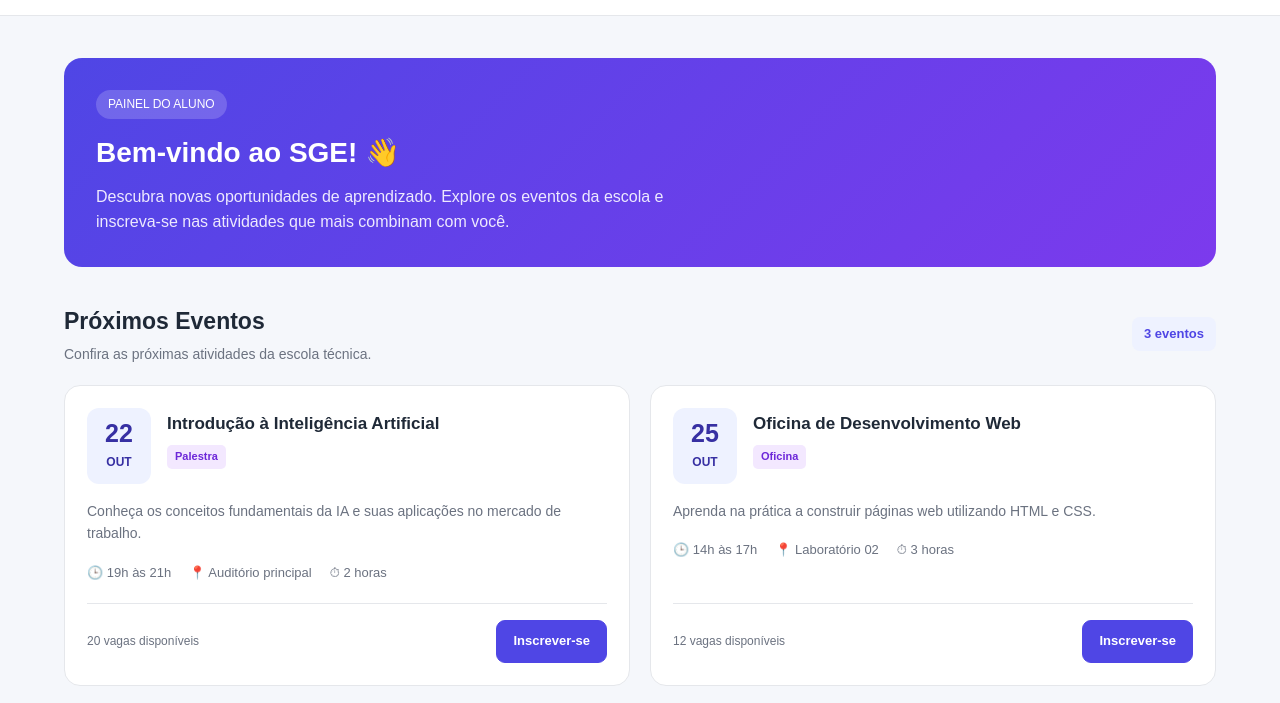
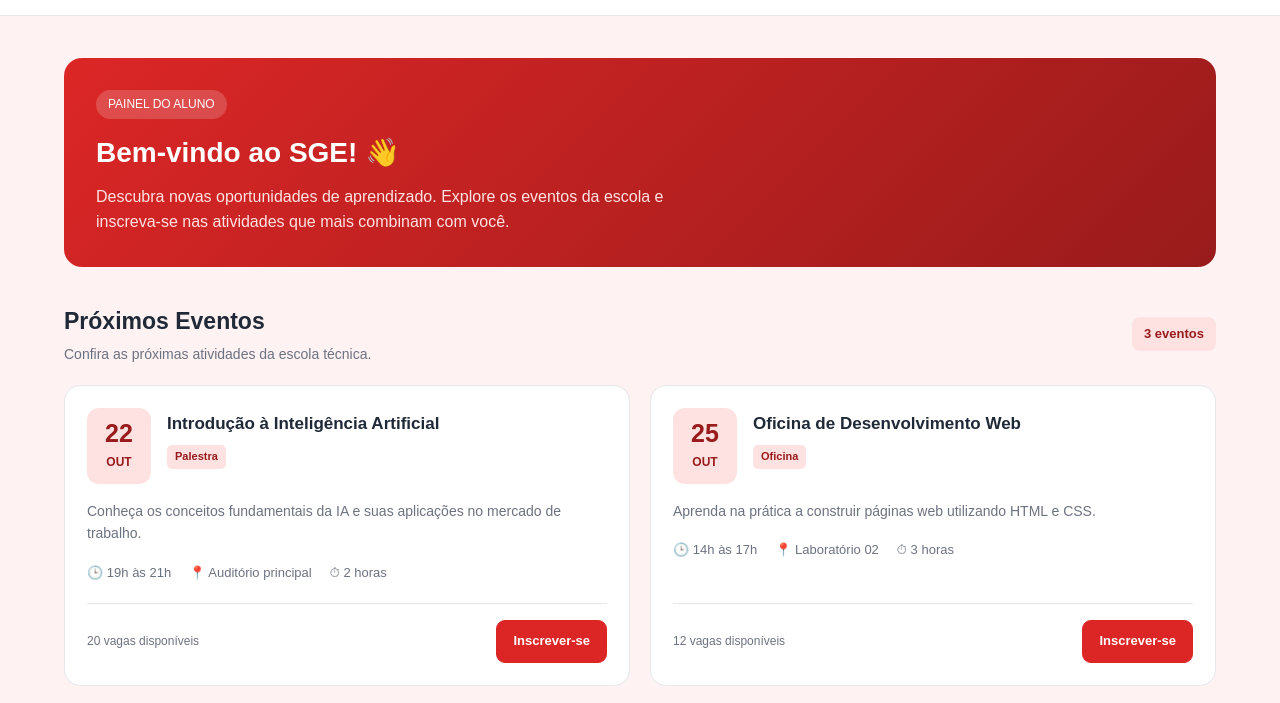
Before and after one commit to Rock4anne/Trabalho-analise, a plain HTML site: page index.html in a window 1280 px wide. Shown: the part 74-777 px from the top of the page. Drawn offline with Linux system fonts and the light colour scheme.

Commit message:
Update index.html

```diff
--- a/index.html
+++ b/index.html
@@ -1,4 +1,3 @@
-
 <!DOCTYPE html>
 <html lang="pt-BR">
 <head>
@@ -14,9 +13,9 @@
         }
 
         :root {
-            --primary: #4f46e5;
-            --primary-dark: #3730a3;
-            --background: #f5f7fb;
+            --primary: #dc2626;
+            --primary-dark: #991b1b;
+            --background: #fef2f2;
             --text: #1f2937;
             --muted: #6b7280;
             --white: #ffffff;
@@ -82,7 +81,7 @@
             width: 42px;
             height: 42px;
             border-radius: 50%;
-            background: #e0e7ff;
+            background: #fee2e2;
             color: var(--primary-dark);
             display: grid;
             place-items: center;
@@ -109,7 +108,7 @@
         }
 
         .welcome {
-            background: linear-gradient(135deg, #4f46e5, #7c3aed);
+            background: linear-gradient(135deg, #dc2626, #991b1b);
             color: var(--white);
             padding: 32px;
             border-radius: 18px;
@@ -118,7 +117,7 @@
 
         .welcome .tag {
             display: inline-block;
-            background: rgba(255,255,255,0.18);
+            background: rgba(255, 255, 255, 0.18);
             padding: 5px 12px;
             border-radius: 20px;
             font-size: 12px;
@@ -131,7 +130,7 @@
         }
 
         .welcome p {
-            color: #ede9fe;
+            color: #fee2e2;
             max-width: 600px;
         }
 
@@ -154,8 +153,8 @@
         }
 
         .event-count {
-            color: var(--primary);
-            background: #eef2ff;
+            color: var(--primary-dark);
+            background: #fee2e2;
             padding: 7px 12px;
             border-radius: 8px;
             font-size: 13px;
@@ -195,7 +194,7 @@
         .event-date {
             min-width: 64px;
             text-align: center;
-            background: #eef2ff;
+            background: #fee2e2;
             color: var(--primary-dark);
             border-radius: 12px;
             padding: 10px 6px;
@@ -221,8 +220,8 @@
 
         .category {
             display: inline-block;
-            color: #6d28d9;
-            background: #f3e8ff;
+            color: #991b1b;
+            background: #fee2e2;
             border-radius: 5px;
             padding: 3px 8px;
             font-size: 11px;
```
